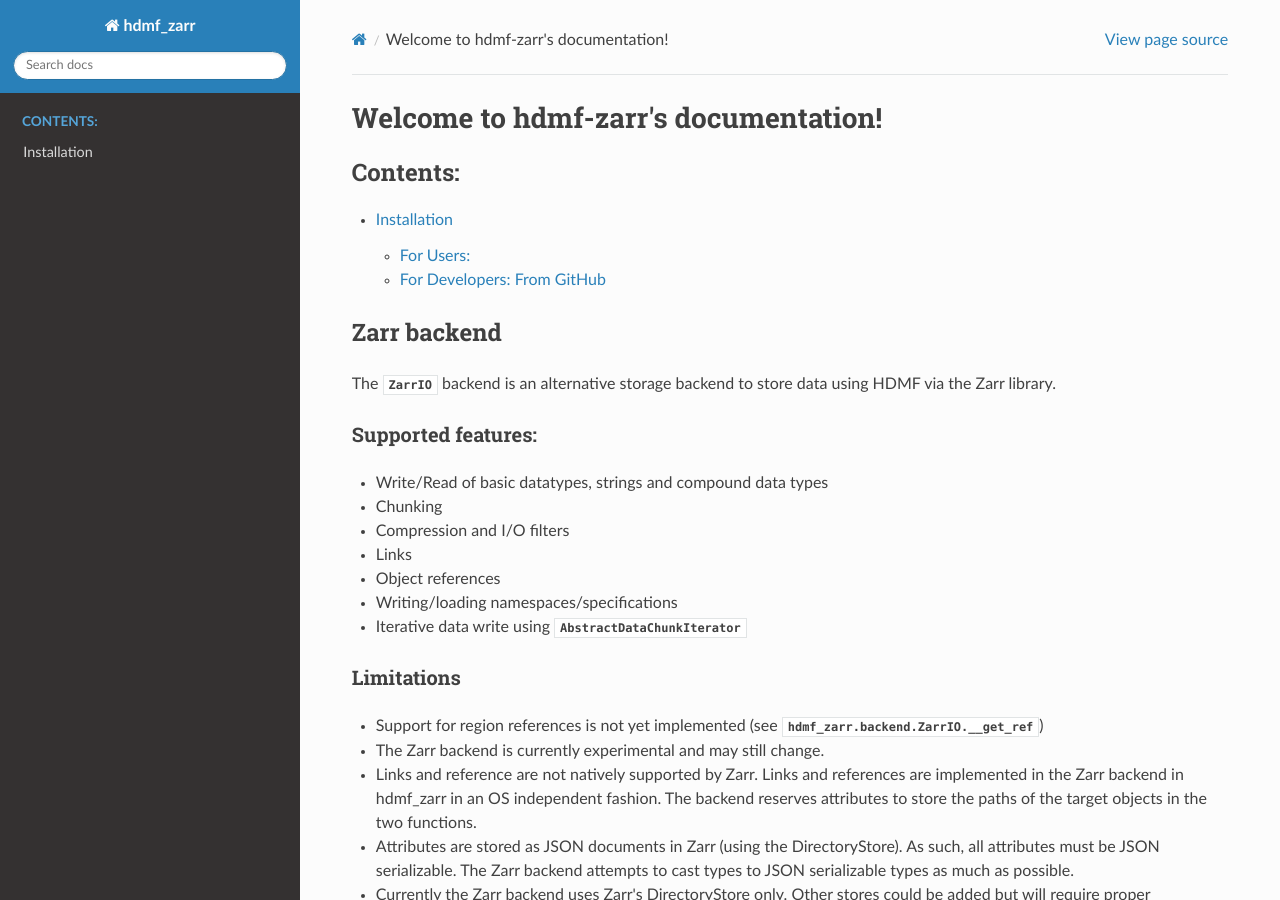
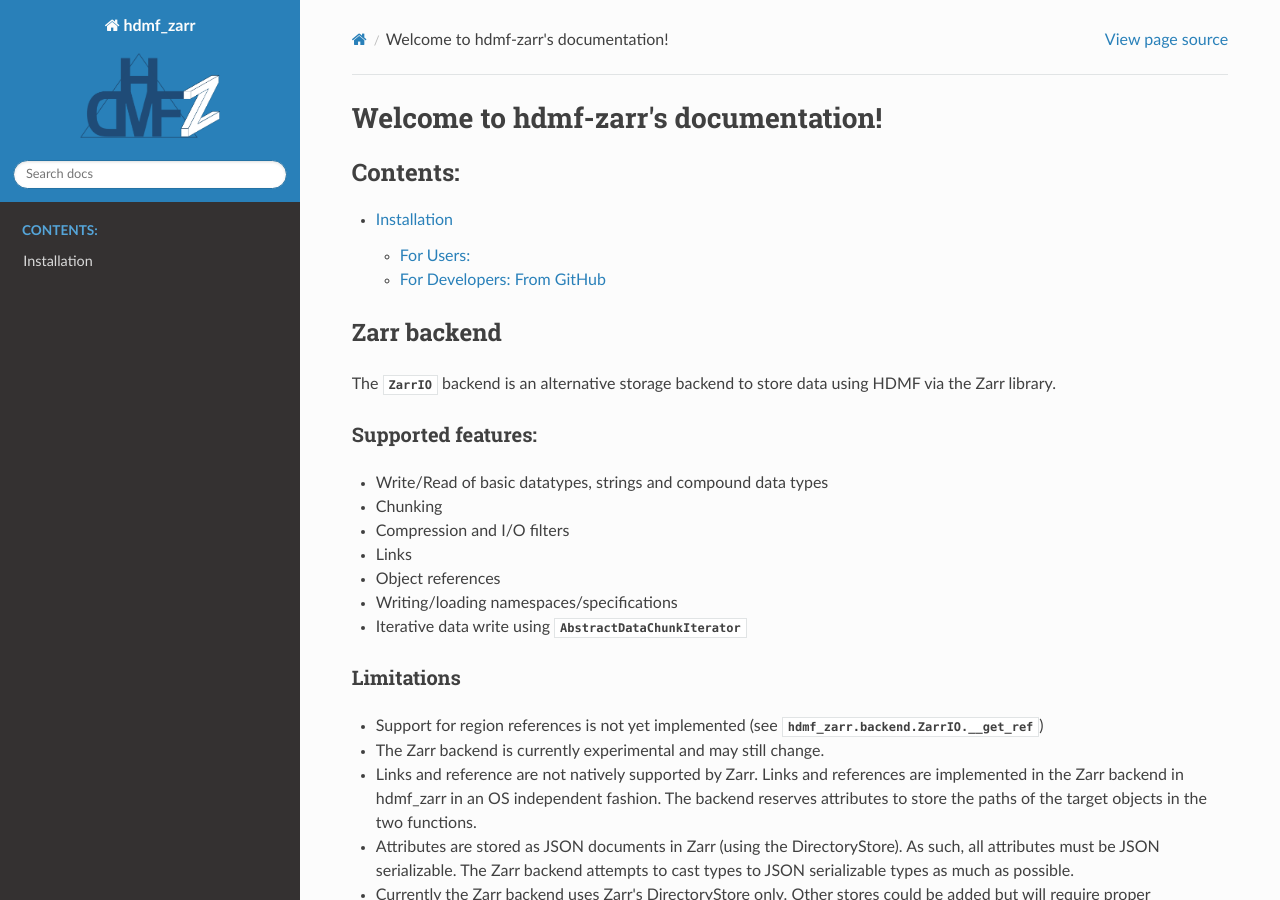
Before and after one commit to hdmf-dev/hdmf-zarr, a Sphinx documentation site: the page built from docs/source/index.rst, in a window 1280 px wide and 900 px high. Built offline with Sphinx 7.4.7 and the Read the Docs theme 2.0.0, drawn with Linux system fonts in a browser that asks for light colours; pages that are not in the unit, such as notebooks, are missing from menus.

Commit message:
Added logo for hdmf-zarr

```diff
--- a/docs/source/conf.py
+++ b/docs/source/conf.py
@@ -109,6 +109,20 @@
 # so a file named "default.css" will overwrite the builtin "default.css".
 html_static_path = ['_static']
 
+# The name of an image file (relative to this directory) to place at the top
+# of the sidebar.
+html_logo = 'figures/logo_hdmf_zarr.png'
+
+# The name of an image file (within the static path) to use as favicon of the
+# docs.  This file should be a Windows icon file (.ico) being 16x16 or 32x32
+# pixels large.
+# html_favicon = 'figures/logo_hdmf_zarr_iconsize.png'
+
+
+# The name of an image file (relative to this directory) to place at the top of
+# the title page.
+latex_logo = 'figures/logo_hdmf_zarr.pdf'
+
 
 # -- sphinx extension ----------------------------------------------------
 
```
Also changed, not shown: docs/source/figures/logo_hdmf_zarr.png (added), docs/source/figures/logo_hdmf_zarr_iconsize.png (added), 2 other files.
